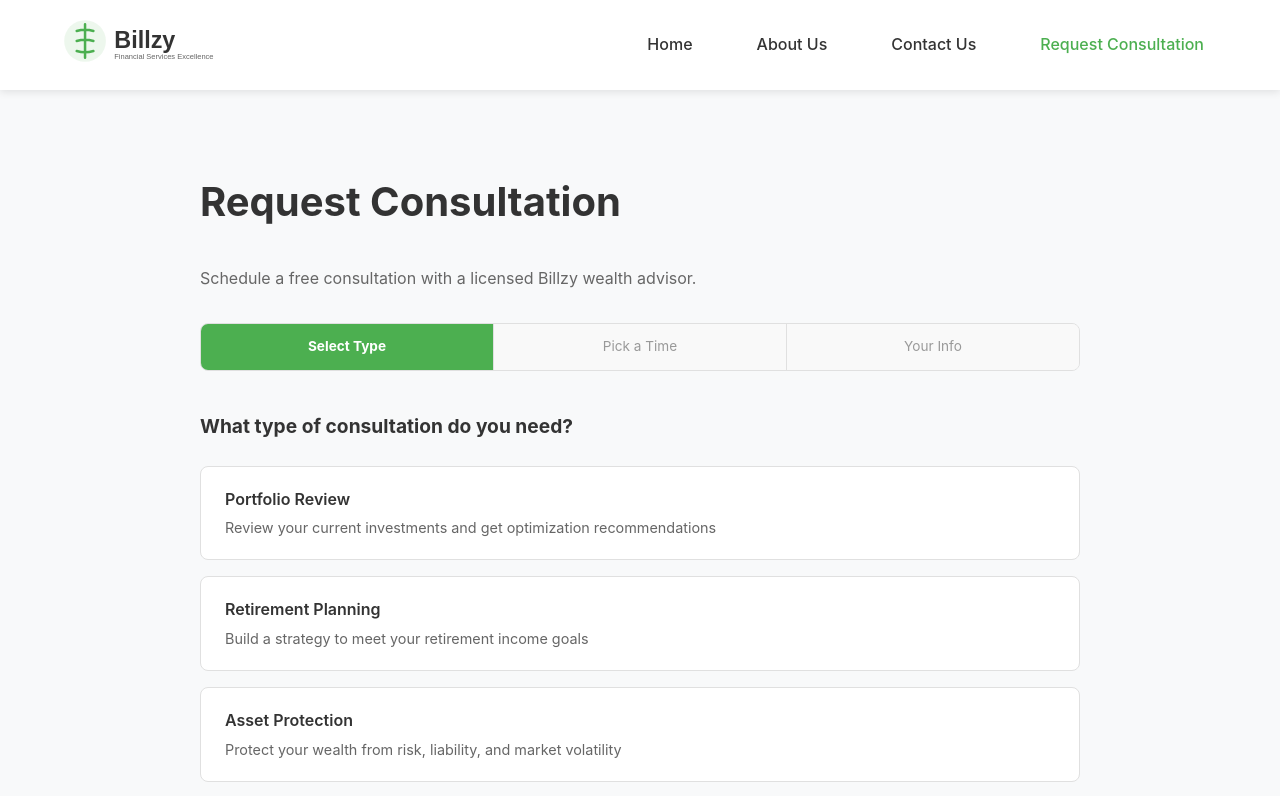
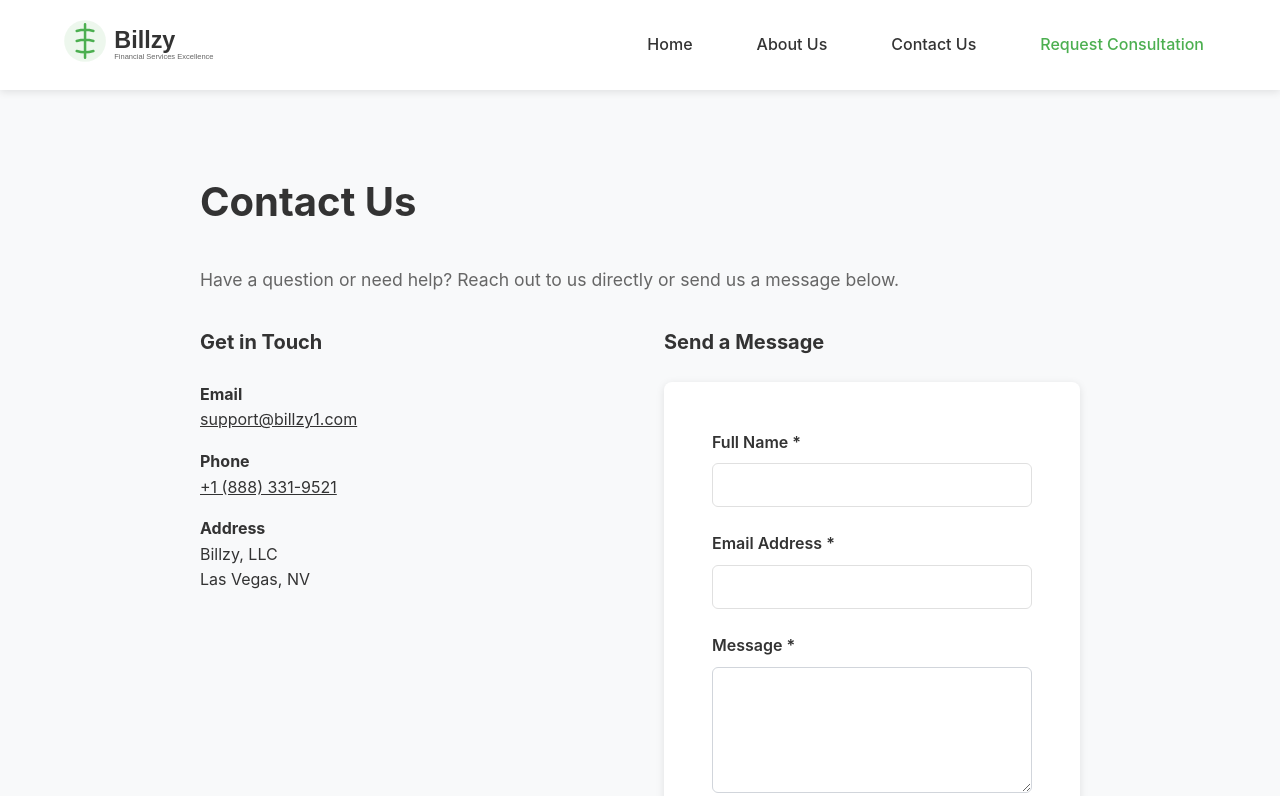
Before and after one commit to Textingman/nationwide-billzy, a Next.js app: page /contact in a window 1280 px wide. Shown: the top 796 px of the page. Built offline with nearby package versions, Linux system fonts and the light colour scheme.

Commit message:
Move simple contact page from /contact-us to /contact

```diff
--- a/src/app/contact/page.js
+++ b/src/app/contact/page.js
@@ -1,174 +1,73 @@
-"use client";
-import Link from 'next/link';
-import { useState } from 'react';
+export const metadata = {
+  title: 'Contact Us - Billzy',
+  description: 'Contact Billzy with questions or feedback',
+};
 
-export default function RequestConsultation() {
-  const [step, setStep] = useState(1);
-  const [formData, setFormData] = useState({
-    firstName: '',
-    lastName: '',
-    email: '',
-    phone: '',
-    consultationType: '',
-    selectedDate: '',
-    selectedTime: '',
-    notes: '',
-  });
-  const [submitted, setSubmitted] = useState(false);
-
-  const consultationTypes = [
-    { id: 'portfolio', label: 'Portfolio Review', desc: 'Review your current investments and get optimization recommendations' },
-    { id: 'retirement', label: 'Retirement Planning', desc: 'Build a strategy to meet your retirement income goals' },
-    { id: 'asset-protection', label: 'Asset Protection', desc: 'Protect your wealth from risk, liability, and market volatility' },
-    { id: 'general', label: 'General Consultation', desc: 'Discuss your financial situation and explore options' },
-  ];
-
-  const getNextDays = () => {
-    const days = [];
-    const today = new Date();
-    for (let i = 1; i <= 14; i++) {
-      const d = new Date(today);
-      d.setDate(today.getDate() + i);
-      const dow = d.getDay();
-      if (dow !== 0 && dow !== 6) {
-        days.push(d);
-      }
-      if (days.length >= 10) break;
-    }
-    return days;
-  };
-
-  const timeSlots = ['9:00 AM', '10:00 AM', '11:00 AM', '1:00 PM', '2:00 PM', '3:00 PM', '4:00 PM'];
-
-  const formatDate = (d) => d.toLocaleDateString('en-US', { weekday: 'short', month: 'short', day: 'numeric' });
-
-  const handleSubmit = (e) => {
-    e.preventDefault();
-    setSubmitted(true);
-  };
-
-  if (submitted) {
-    return (
-      <section className="contact-section">
-        <div className="container-small" style={{ textAlign: 'center', padding: '4rem 0' }}>
-          <div style={{ fontSize: '3rem', marginBottom: '1rem' }}>✅</div>
-          <h1>Consultation Scheduled!</h1>
-          <p style={{ fontSize: '1.1rem', color: '#555', marginBottom: '1rem' }}>
-            Your {formData.consultationType} consultation has been requested for{' '}
-            <strong>{formData.selectedDate}</strong> at <strong>{formData.selectedTime}</strong>.
-          </p>
-          <p style={{ color: '#555', marginBottom: '2rem' }}>
-            A confirmation will be sent to <strong>{formData.email}</strong>. Our team will reach out to confirm your appointment.
-          </p>
-          <Link href="/" className="btn btn-primary">Back to Home</Link>
-        </div>
-      </section>
-    );
-  }
-
+export default function ContactUs() {
   return (
     <section className="contact-section">
       <div className="container-small">
-        <h1>Request Consultation</h1>
-        <p style={{ color: '#666', marginBottom: '2rem' }}>
-          Schedule a free consultation with a licensed Billzy wealth advisor.
+        <h1>Contact Us</h1>
+        <p style={{ marginBottom: '2rem', fontSize: '1.1rem', color: 'var(--text-light)' }}>
+          Have a question or need help? Reach out to us directly or send us a message below.
         </p>
 
-        {/* Progress Steps */}
-        <div style={{ display: 'flex', gap: '0', marginBottom: '2.5rem', borderRadius: '8px', overflow: 'hidden', border: '1px solid #e0e0e0' }}>
-          {['Select Type', 'Pick a Time', 'Your Info'].map((label, i) => (
-            <div key={i} style={{ flex: 1, padding: '0.75rem', textAlign: 'center', fontSize: '0.85rem', fontWeight: step === i + 1 ? '700' : '400', background: step === i + 1 ? '#4CAF50' : step > i + 1 ? '#e8f5e9' : '#f9f9f9', color: step === i + 1 ? '#fff' : step > i + 1 ? '#2e7d32' : '#999', borderRight: i < 2 ? '1px solid #e0e0e0' : 'none' }}>
-              {step > i + 1 ? '✓ ' : ''}{label}
+        <div style={{ display: 'grid', gridTemplateColumns: '1fr 1fr', gap: '3rem', marginBottom: '3rem' }}>
+          <div>
+            <h2 style={{ fontSize: '1.25rem', marginBottom: '1.5rem' }}>Get in Touch</h2>
+            <div style={{ marginBottom: '1rem' }}>
+              <strong>Email</strong><br />
+              <a href="mailto:support@billzy1.com" style={{ color: 'var(--primary)' }}>support@billzy1.com</a>
             </div>
-          ))}
-        </div>
-
-        {/* Step 1: Consultation Type */}
-        {step === 1 && (
-          <div>
-            <h2 style={{ marginBottom: '1.5rem', fontSize: '1.2rem' }}>What type of consultation do you need?</h2>
-            <div style={{ display: 'grid', gap: '1rem' }}>
-              {consultationTypes.map((type) => (
-                <div key={type.id} onClick={() => { setFormData({ ...formData, consultationType: type.label }); setStep(2); }} style={{ padding: '1.25rem 1.5rem', border: formData.consultationType === type.label ? '2px solid #4CAF50' : '1px solid #e0e0e0', borderRadius: '8px', cursor: 'pointer', background: formData.consultationType === type.label ? '#f1f8f1' : '#fff', transition: 'all 0.15s' }}>
-                  <div style={{ fontWeight: '600', marginBottom: '0.25rem' }}>{type.label}</div>
-                  <div style={{ fontSize: '0.9rem', color: '#666' }}>{type.desc}</div>
-                </div>
-              ))}
+            <div style={{ marginBottom: '1rem' }}>
+              <strong>Phone</strong><br />
+              <a href="tel:+18883319521" style={{ color: 'var(--primary)' }}>+1 (888) 331-9521</a>
+            </div>
+            <div style={{ marginBottom: '1rem' }}>
+              <strong>Address</strong><br />
+              Billzy, LLC<br />
+              Las Vegas, NV
             </div>
           </div>
-        )}
 
-        {/* Step 2: Date & Time */}
-        {step === 2 && (
           <div>
-            <h2 style={{ marginBottom: '1.5rem', fontSize: '1.2rem' }}>Select a date and time</h2>
-            <div style={{ marginBottom: '1.5rem' }}>
-              <label style={{ fontWeight: '600', display: 'block', marginBottom: '0.75rem' }}>Available Dates</label>
-              <div style={{ display: 'flex', flexWrap: 'wrap', gap: '0.5rem' }}>
-                {getNextDays().map((d, i) => {
-                  const label = formatDate(d);
-                  return (
-                    <button key={i} type="button" onClick={() => setFormData({ ...formData, selectedDate: label })} style={{ padding: '0.5rem 1rem', border: formData.selectedDate === label ? '2px solid #4CAF50' : '1px solid #e0e0e0', borderRadius: '6px', background: formData.selectedDate === label ? '#4CAF50' : '#fff', color: formData.selectedDate === label ? '#fff' : '#333', cursor: 'pointer', fontSize: '0.85rem', fontWeight: formData.selectedDate === label ? '600' : '400' }}>
-                      {label}
-                    </button>
-                  );
-                })}
-              </div>
-            </div>
-            {formData.selectedDate && (
-              <div style={{ marginBottom: '1.5rem' }}>
-                <label style={{ fontWeight: '600', display: 'block', marginBottom: '0.75rem' }}>Available Times</label>
-                <div style={{ display: 'flex', flexWrap: 'wrap', gap: '0.5rem' }}>
-                  {timeSlots.map((t) => (
-                    <button key={t} type="button" onClick={() => setFormData({ ...formData, selectedTime: t })} style={{ padding: '0.5rem 1rem', border: formData.selectedTime === t ? '2px solid #4CAF50' : '1px solid #e0e0e0', borderRadius: '6px', background: formData.selectedTime === t ? '#4CAF50' : '#fff', color: formData.selectedTime === t ? '#fff' : '#333', cursor: 'pointer', fontSize: '0.85rem', fontWeight: formData.selectedTime === t ? '600' : '400' }}>
-                      {t}
-                    </button>
-                  ))}
-                </div>
-              </div>
-            )}
-            <div style={{ display: 'flex', gap: '1rem', marginTop: '1.5rem' }}>
-              <button type="button" onClick={() => setStep(1)} className="btn btn-secondary">Back</button>
-              <button type="button" onClick={() => setStep(3)} className="btn btn-primary" disabled={!formData.selectedDate || !formData.selectedTime} style={{ opacity: (!formData.selectedDate || !formData.selectedTime) ? 0.5 : 1 }}>Continue</button>
-            </div>
-          </div>
-        )}
-
-        {/* Step 3: Contact Info */}
-        {step === 3 && (
-          <form onSubmit={handleSubmit}>
-            <h2 style={{ marginBottom: '1.5rem', fontSize: '1.2rem' }}>Your contact information</h2>
-            <div style={{ background: '#f1f8f1', border: '1px solid #c8e6c9', borderRadius: '8px', padding: '1rem 1.25rem', marginBottom: '1.5rem', fontSize: '0.9rem', color: '#2e7d32' }}>
-              📅 <strong>{formData.consultationType}</strong> on <strong>{formData.selectedDate}</strong> at <strong>{formData.selectedTime}</strong>
-            </div>
-            <div className="form-row">
+            <h2 style={{ fontSize: '1.25rem', marginBottom: '1.5rem' }}>Send a Message</h2>
+            <form className="contact-form">
               <div className="form-group">
-                <label htmlFor="firstName">First Name *</label>
-                <input type="text" id="firstName" value={formData.firstName} onChange={(e) => setFormData({ ...formData, firstName: e.target.value })} required />
+                <label htmlFor="name">Full Name *</label>
+                <input type="text" id="name" name="name" required />
               </div>
               <div className="form-group">
-                <label htmlFor="lastName">Last Name *</label>
-                <input type="text" id="lastName" value={formData.lastName} onChange={(e) => setFormData({ ...formData, lastName: e.target.value })} required />
+                <label htmlFor="email">Email Address *</label>
+                <input type="email" id="email" name="email" required />
               </div>
-            </div>
-            <div className="form-group">
-              <label htmlFor="email">Email Address *</label>
-              <input type="email" id="email" value={formData.email} onChange={(e) => setFormData({ ...formData, email: e.target.value })} required />
-            </div>
-            <div className="form-group">
-              <label htmlFor="phone">Phone Number *</label>
-              <input type="tel" id="phone" value={formData.phone} onChange={(e) => setFormData({ ...formData, phone: e.target.value })} required placeholder="(555) 555-5555" />
-            </div>
-            <div className="form-group">
-              <label htmlFor="notes">Additional Notes (Optional)</label>
-              <textarea id="notes" value={formData.notes} onChange={(e) => setFormData({ ...formData, notes: e.target.value })} rows={3} style={{ width: '100%', padding: '12px 16px', border: '1px solid #d1d5db', borderRadius: '6px', fontSize: '1rem', fontFamily: 'inherit', resize: 'vertical', boxSizing: 'border-box' }} placeholder="Anything you would like us to know before the call..." />
-            </div>
-            <div style={{ display: 'flex', gap: '1rem', marginTop: '1rem' }}>
-              <button type="button" onClick={() => setStep(2)} className="btn btn-secondary">Back</button>
-              <button type="submit" className="btn btn-primary">Confirm Consultation</button>
-            </div>
-          </form>
-        )}
+              <div className="form-group">
+                <label htmlFor="message">Message *</label>
+                <textarea
+                  id="message"
+                  name="message"
+                  rows={5}
+                  required
+                  style={{
+                    width: '100%',
+                    padding: '12px 16px',
+                    border: '1px solid #d1d5db',
+                    borderRadius: '6px',
+                    fontSize: '1rem',
+                    fontFamily: 'inherit',
+                    resize: 'vertical',
+                    boxSizing: 'border-box',
+                    backgroundColor: '#fff',
+                    color: '#111827',
+                  }}
+                />
+              </div>
+              <button type="submit" className="btn btn-primary">
+                Send Message
+              </button>
+            </form>
+          </div>
+        </div>
       </div>
     </section>
   );
```
